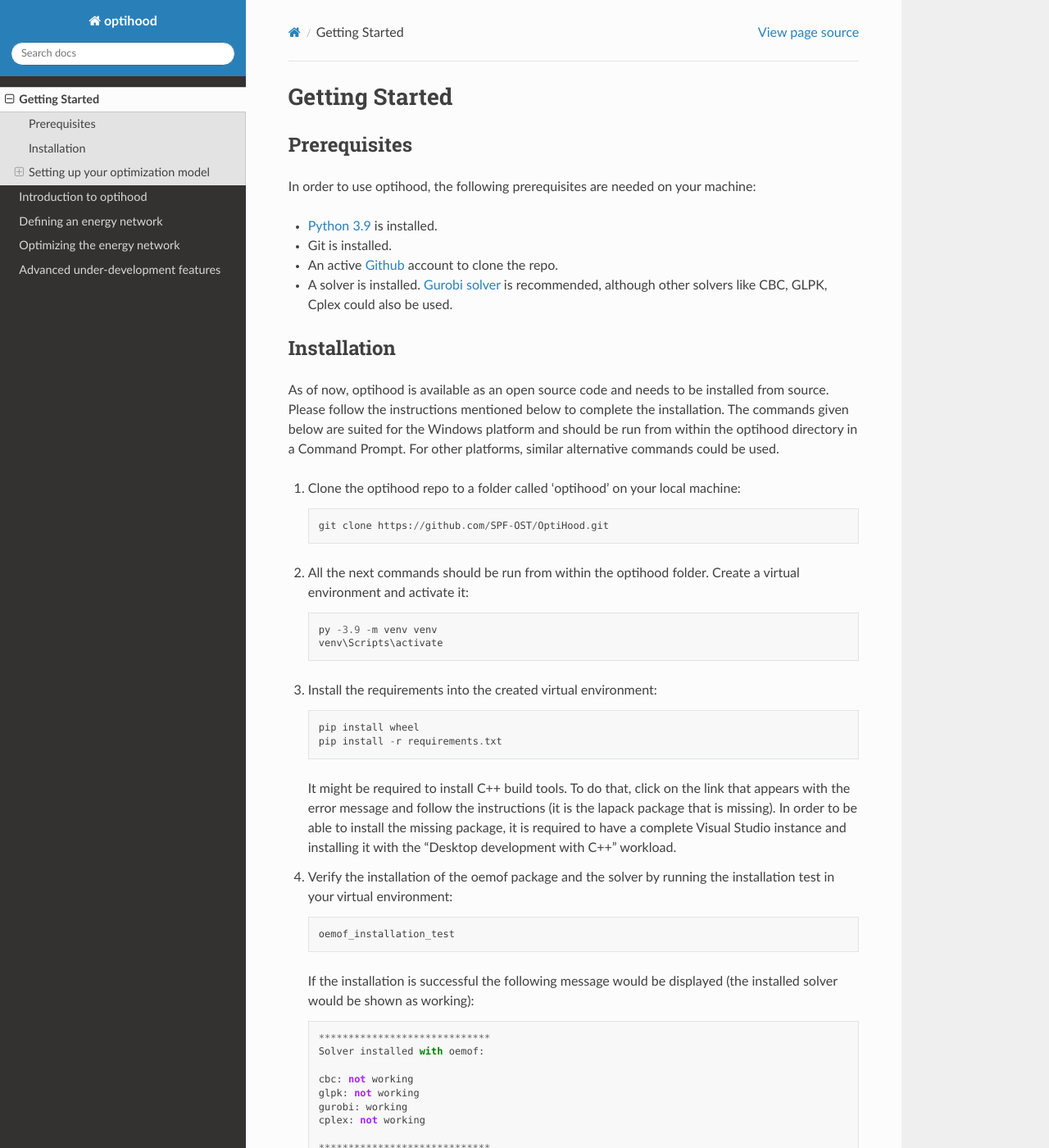
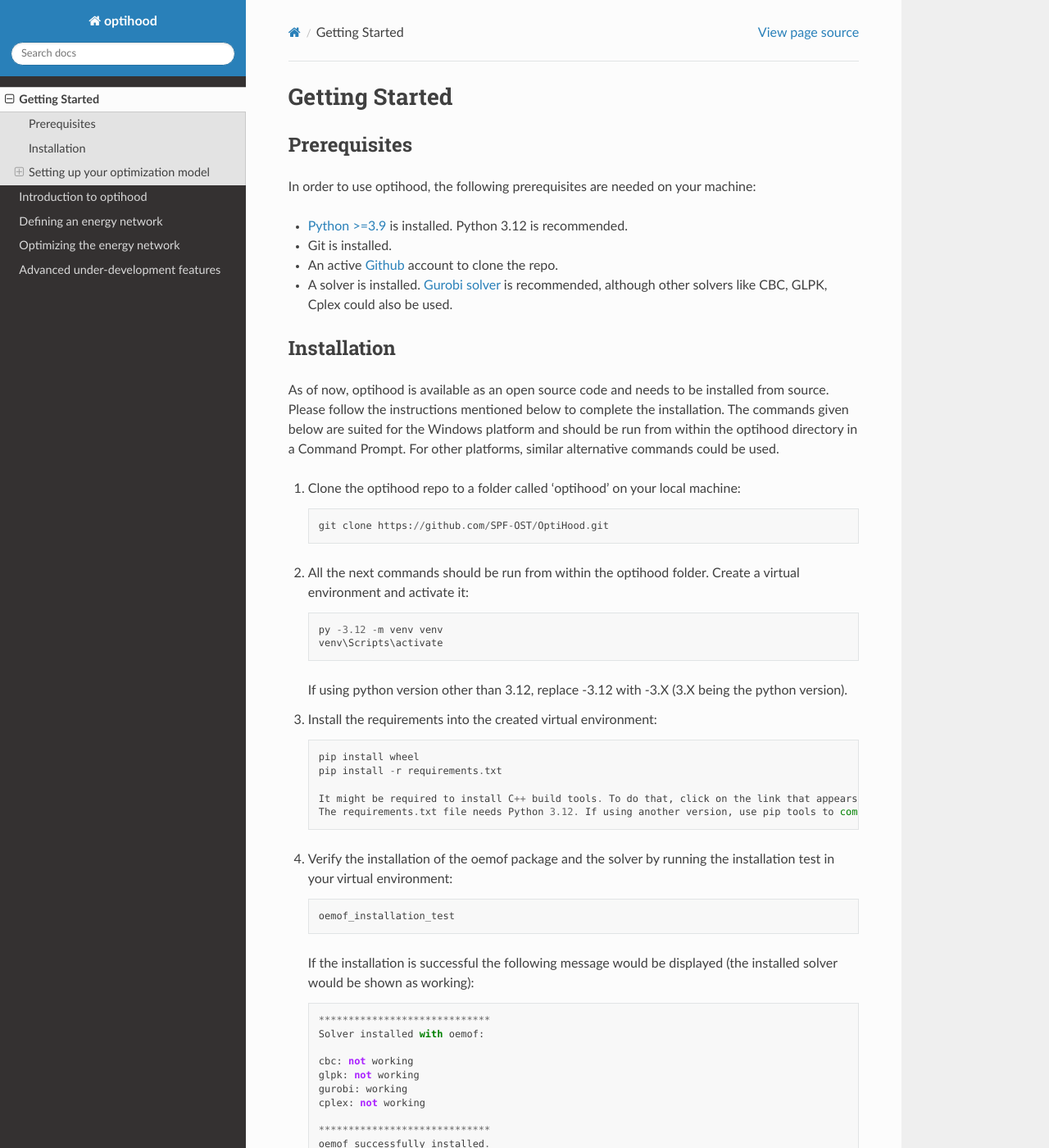
Before and after one commit to SPF-OST/optihood, a Sphinx documentation site: the page built from docs/guide/getting_started.rst, in a window 1280 px wide and 1400 px high. Shown: the whole window at 82% size. Built offline with Sphinx 7.4.7 and the Read the Docs theme 2.0.0, drawn with Linux system fonts in a browser that asks for light colours; pages that are not in the unit, such as notebooks, are missing from menus.

Commit message:
update to documentation getting started section

```diff
--- a/docs/guide/getting_started.rst
+++ b/docs/guide/getting_started.rst
@@ -8,7 +8,7 @@ Prerequisites
 
 In order to use optihood, the following prerequisites are needed on your machine:
 
-- `Python 3.9 <https://www.python.org/downloads/>`_ is installed.
+- `Python >=3.9 <https://www.python.org/downloads/>`_ is installed. Python 3.12 is recommended.
 - Git is installed.
 - An active `Github <https://github.com/>`_ account to clone the repo.
 - A solver is installed. `Gurobi solver <https://www.gurobi.com/resource/parallelism-linear-mixed-integer-programming/>`_ is recommended, although other solvers like CBC, GLPK, Cplex could also be used.
@@ -27,15 +27,18 @@ commands could be used.
 
 2. All the next commands should be run from within the optihood folder. Create a virtual environment and activate it::
 
-    py -3.9 -m venv venv
+    py -3.12 -m venv venv
     venv\Scripts\activate
+
+   If using python version other than 3.12, replace -3.12 with -3.X (3.X being the python version).
 
 3. Install the requirements into the created virtual environment::
 
     pip install wheel
     pip install -r requirements.txt
 
-   It might be required to install C++ build tools. To do that, click on the link that appears with the error message and follow the instructions (it is the lapack package that is missing). In order to be able         to install the missing package, it is required to have a complete Visual Studio instance and installing it with the "Desktop development with C++" workload.
+    It might be required to install C++ build tools. To do that, click on the link that appears with the error message and follow the instructions (it is the lapack package that is missing). In order to be able to install the missing package, it is required to have a complete Visual Studio instance and installing it with the "Desktop development with C++" workload.
+    The requirements.txt file needs Python 3.12. If using another version, use pip tools to compile the provided requirements.in file before installing the requirements.
 
 4. Verify the installation of the oemof package and the solver by running the installation test in your virtual environment::
 
```
Also changed, not shown: README.md (+5 -2 lines).
